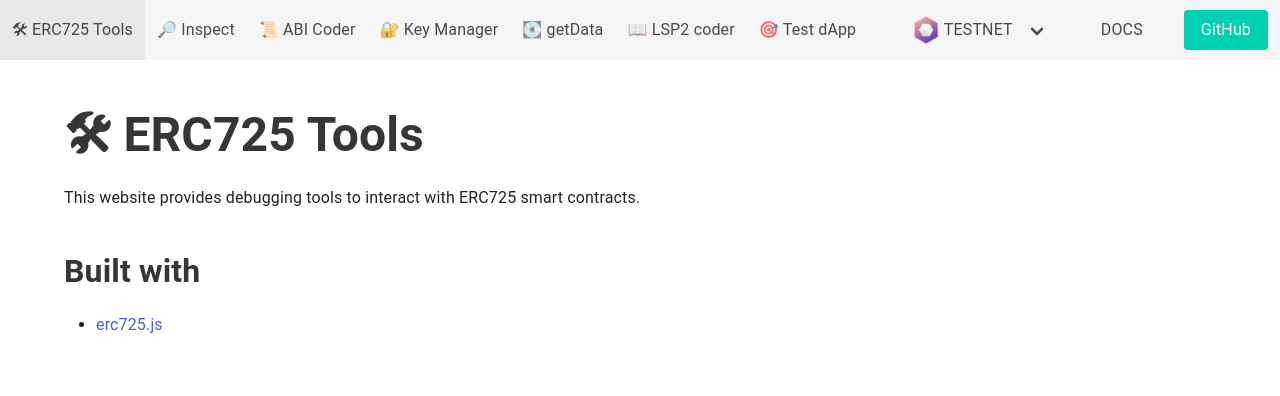
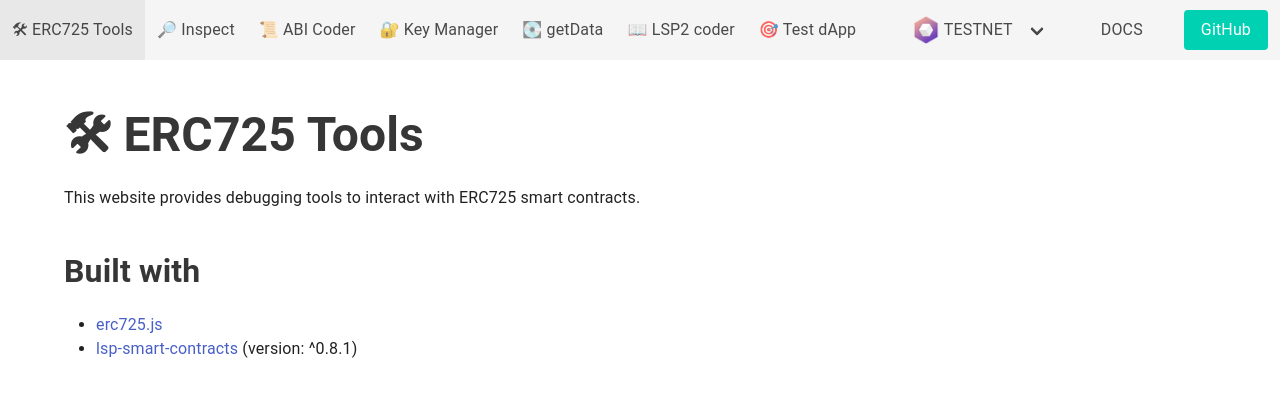
Before and after one commit to lukso-network/tools-erc725-inspect, a Next.js app: page / in a window 1280 px wide. Shown: the top 396 px of the page. Built offline with nearby package versions, Linux system fonts and the light colour scheme.

Commit message:
Add lsp-smart-contracts version to home page

```diff
--- a/pages/index.tsx
+++ b/pages/index.tsx
@@ -1,5 +1,9 @@
 import type { NextPage } from 'next';
 import Head from 'next/head';
+import packageJson from '../package.json';
+
+const LSP_SMART_CONTRACTS_VERSION =
+  packageJson.dependencies['@lukso/lsp-smart-contracts'];
 
 const Home: NextPage = () => {
   return (
@@ -23,6 +27,15 @@ const Home: NextPage = () => {
               >
                 erc725.js
               </a>
+              <li>
+                <a
+                  className="has-text-link"
+                  href="https://docs.lukso.tech/tools/lsp-smart-contracts/getting-started"
+                >
+                  lsp-smart-contracts&nbsp;
+                </a>
+                (version: {LSP_SMART_CONTRACTS_VERSION})
+              </li>
             </li>
           </ul>
         </div>
```
